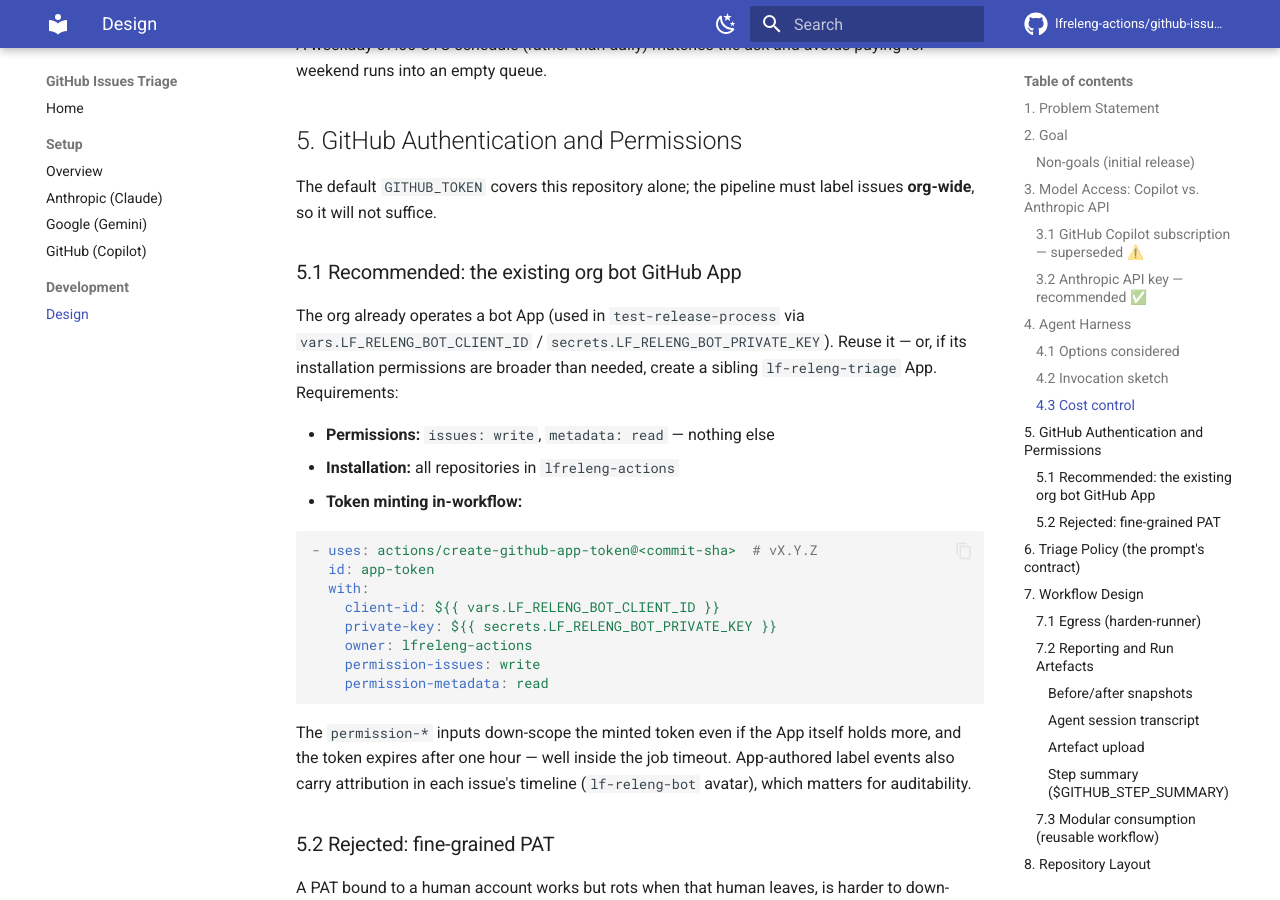
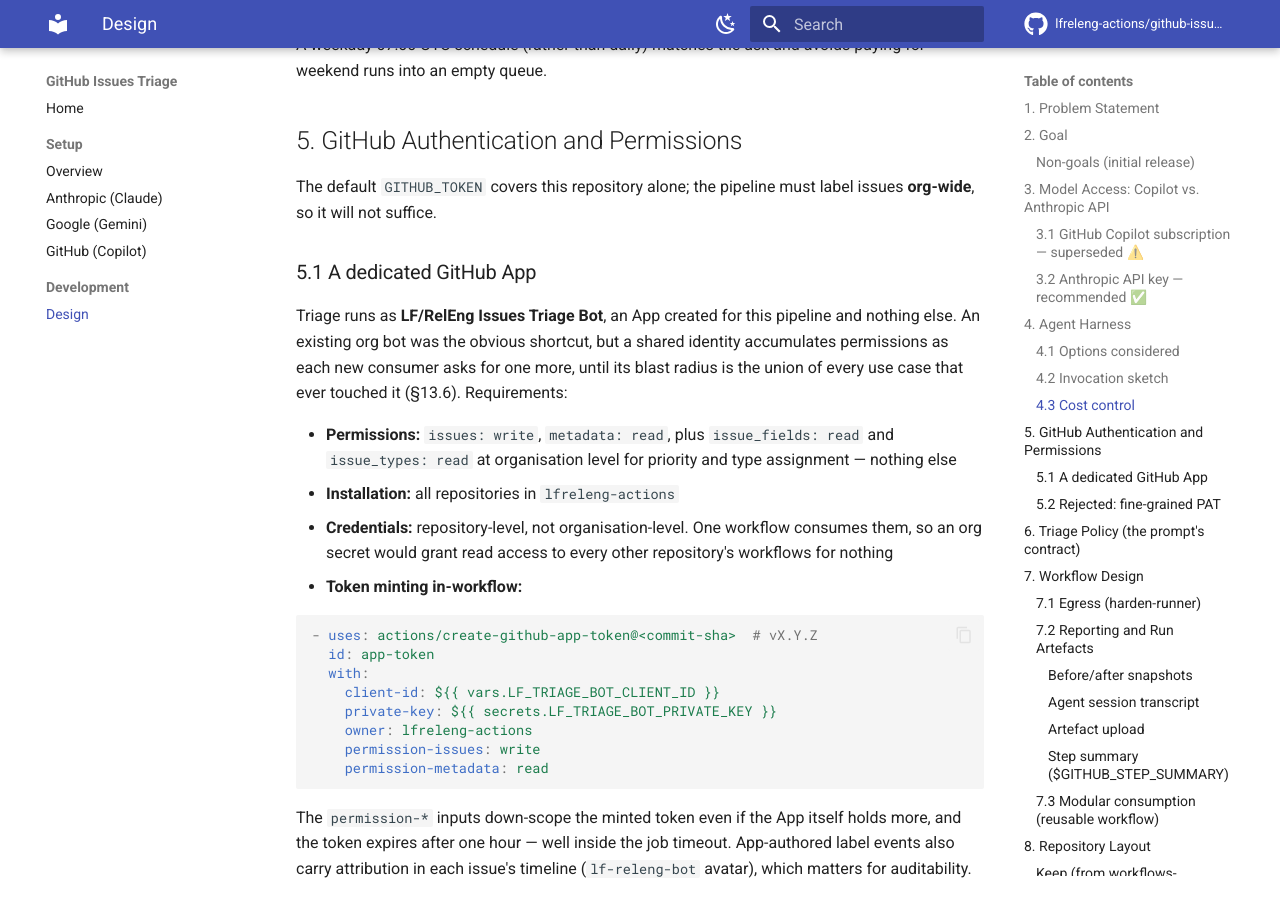
Before and after one commit to lfreleng-actions/github-issues-triage, an MkDocs documentation site: the page built from docs/development/DESIGN.md, in a window 1280 px wide and 900 px high, scrolled down 3622 px. Built offline with MkDocs 1.6.1 and Material for MkDocs 9.7.7, drawn with Linux system fonts in a browser that asks for light colours; comment, search, counter and statistics services are not loaded; some of the changed text lies outside the part shown.

Commit message:
Feat(cron): Run triage as its own bot identity
Scheduled triage borrowed LF_RELENG_BOT, a shared organisation
identity. Shared identities accumulate permissions as each new
consumer asks for one more, and none ever asks for fewer, so the
blast radius of a leak becomes the union of every use case that
ever touched it.

Move to LF/RelEng Issues Triage Bot, an App created for this
pipeline alone: issues write, metadata read, and organisation
reads on issue fields and issue types for the priority work to
come. Nothing else, and installed across all repositories, which
the borrowed identity was not -- it held access to a selected
subset, so the estate-wide scan could not see everything.

Its credentials sit at repository level rather than organisation
level. One workflow consumes them, so an organisation secret
would hand read access to every other repository's workflows in
return for nothing.

Tidy the dispatch form while here. The inputs described their
implementation rather than their effect, and the engine input
carried a parenthetical about Copilot that belongs in the
documentation, not in a form field.

Co-authored-by: Claude <noreply@anthropic.com>
Signed-off-by: Matthew Watkins <mwatkins@linuxfoundation.org>

````diff
--- a/docs/development/DESIGN.md
+++ b/docs/development/DESIGN.md
@@ -173,23 +173,30 @@ avoids paying for weekend runs into an empty queue.
 The default `GITHUB_TOKEN` covers this repository alone; the
 pipeline must label issues **org-wide**, so it will not suffice.
 
-### 5.1 Recommended: the existing org bot GitHub App
+### 5.1 A dedicated GitHub App
 
-The org already operates a bot App (used in `test-release-process` via
-`vars.LF_RELENG_BOT_CLIENT_ID` / `secrets.LF_RELENG_BOT_PRIVATE_KEY`).
-Reuse it — or, if its installation permissions are broader than
-needed, create a sibling `lf-releng-triage` App. Requirements:
+Triage runs as **LF/RelEng Issues Triage Bot**, an App created for
+this pipeline and nothing else. An existing org bot was the
+obvious shortcut, but a shared identity accumulates permissions
+as each new consumer asks for one more, until its blast radius is
+the union of every use case that ever touched it (§13.6).
+Requirements:
 
-- **Permissions:** `issues: write`, `metadata: read` — nothing else
+- **Permissions:** `issues: write`, `metadata: read`, plus
+  `issue_fields: read` and `issue_types: read` at organisation
+  level for priority and type assignment — nothing else
 - **Installation:** all repositories in `lfreleng-actions`
+- **Credentials:** repository-level, not organisation-level. One
+  workflow consumes them, so an org secret would grant read
+  access to every other repository's workflows for nothing
 - **Token minting in-workflow:**
 
 ```yaml
 - uses: actions/create-github-app-token@<commit-sha>  # vX.Y.Z
   id: app-token
   with:
-    client-id: ${{ vars.LF_RELENG_BOT_CLIENT_ID }}
-    private-key: ${{ secrets.LF_RELENG_BOT_PRIVATE_KEY }}
+    client-id: ${{ vars.LF_TRIAGE_BOT_CLIENT_ID }}
+    private-key: ${{ secrets.LF_TRIAGE_BOT_PRIVATE_KEY }}
     owner: lfreleng-actions
     permission-issues: write
     permission-metadata: read
@@ -582,10 +589,9 @@ README.md                                    # rewritten for this repo
 
 ## 10. Open Questions
 
-1. **App reuse vs. new App** — does `LF_RELENG_BOT` already have
-   `issues: write` on all repos, and are we comfortable widening its
-   use, or do we mint a dedicated `lf-releng-triage` App? (Owner:
-   org admins.)
+1. **App reuse vs. new App** — settled: a dedicated
+   **LF/RelEng Issues Triage Bot** App, installed org-wide, with
+   its credentials held at repository level (§5.1, §13.6).
 2. **Exact Opus 5 model string** — confirm against the live model
    catalogue at implementation time.
 3. **Claude Code egress set** — harvest via an audit-mode run
````
Also changed, not shown: docs/setup/README.md (+3 -3 lines), 1 other file.
